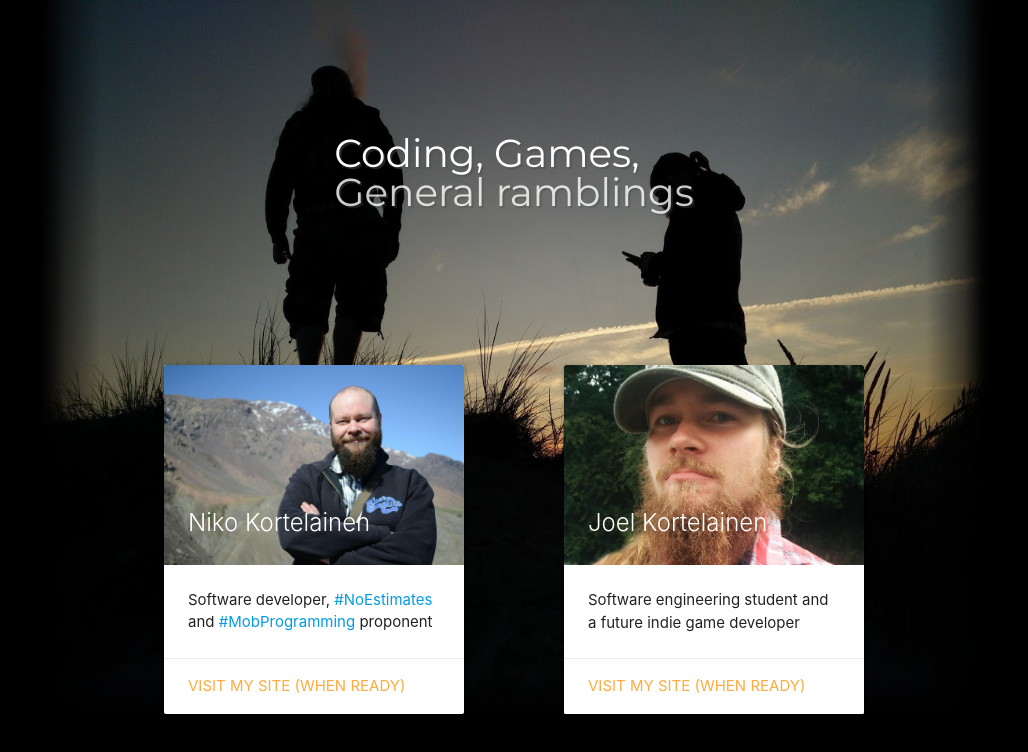
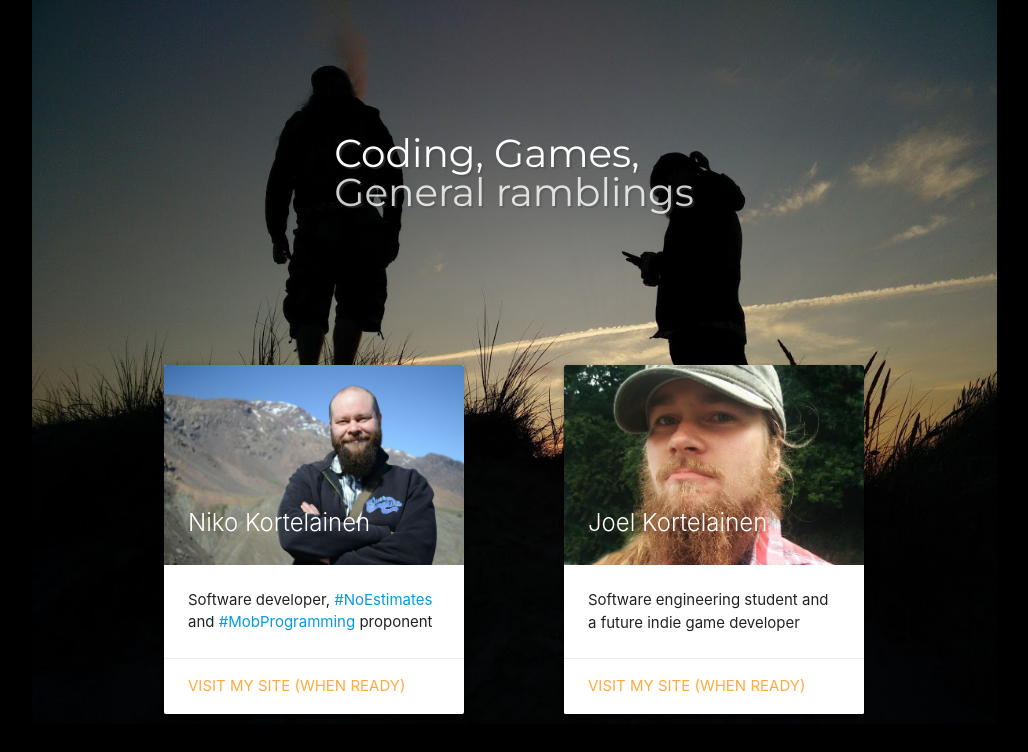
Before and after one commit to Crowmoore/Kortelainen.pro-frontpage, a plain HTML site: page index.html in a window 1280 px wide. Shown: the whole page, without its empty margins (126-1154 px from the left). Drawn offline with nearby package versions, Linux system fonts and the light colour scheme.

Commit message:
Restores original banner as we will create the fading effect with css

```diff
--- a/css/frontpage.css
+++ b/css/frontpage.css
@@ -1,6 +1,6 @@
 body {
     background-color: black;
-    background-image: url("../images/banner.png");
+    background-image: url("../images/banner.jpg");
     background-repeat: no-repeat;
     background-position: center top;
     background-size: contain;
```
Also changed, not shown: images/banner.jpg (added), images/banner.png (deleted).
